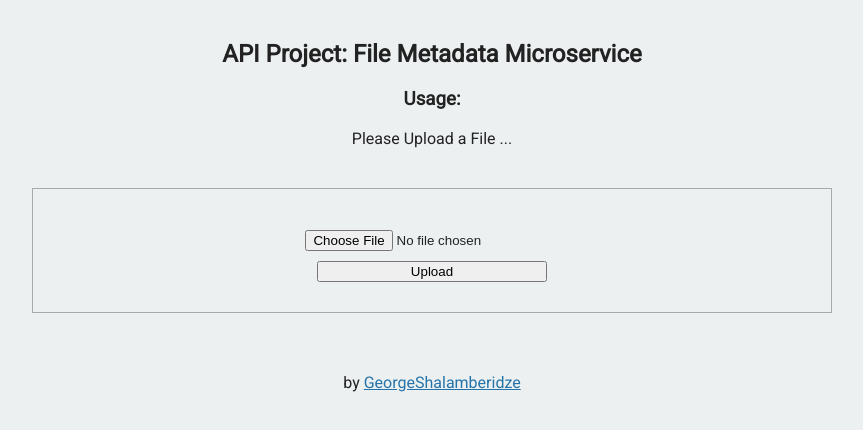
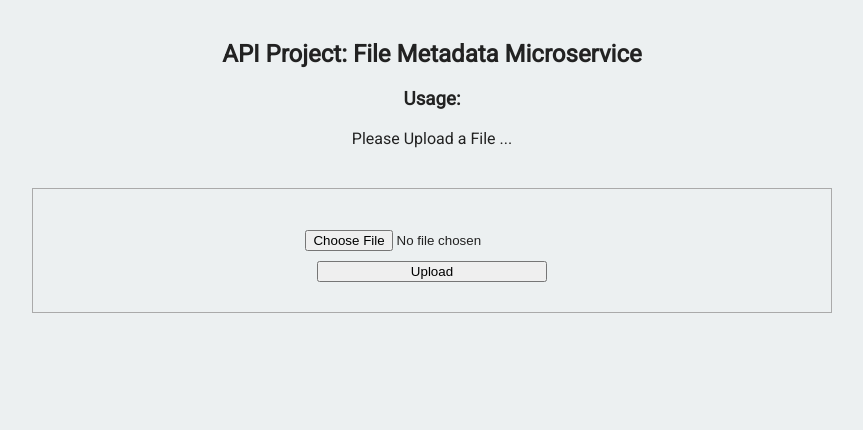
Before and after one commit to GeorgeShalamberidze/Uploading-MetaData, a website: page views/index.html in a window 1280 px wide. Shown: the whole page, without its empty margins (208-1071 px from the left). Drawn offline with Linux system fonts and the light colour scheme.

Commit message:
Update index.html

```diff
--- a/views/index.html
+++ b/views/index.html
@@ -10,7 +10,6 @@
    <body>
       <div class="container">
         <h2>API Project: File Metadata Microservice</h2>
-
         <h3>Usage:</h3>
         <p>
           Please Upload a File ...
@@ -23,11 +22,5 @@
           </form>
         </div>
       </div>
-      <div class="footer">
-        <p>
-          by
-          <a href="https://github.com/GeorgeShalamberidze">GeorgeShalamberidze</a>
-        </p>
-      </div>
    </body>
 </html>
```
